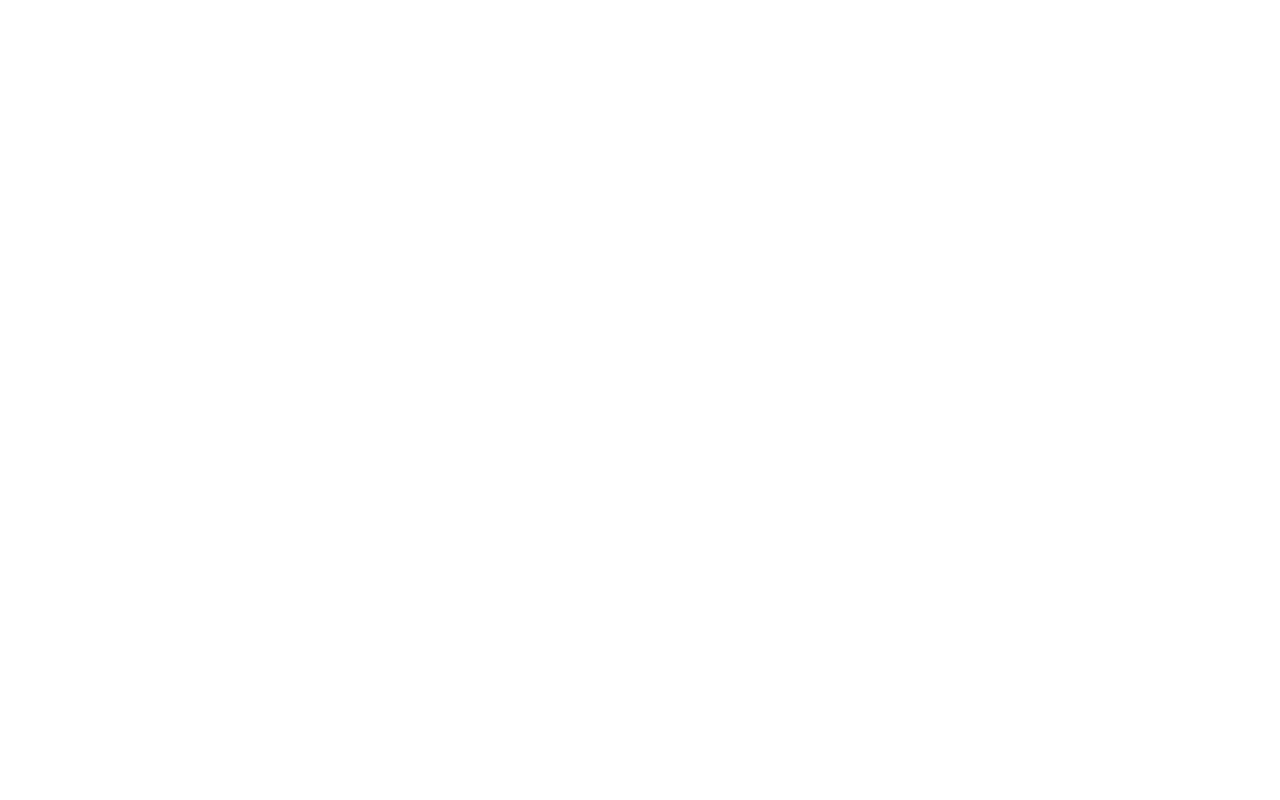
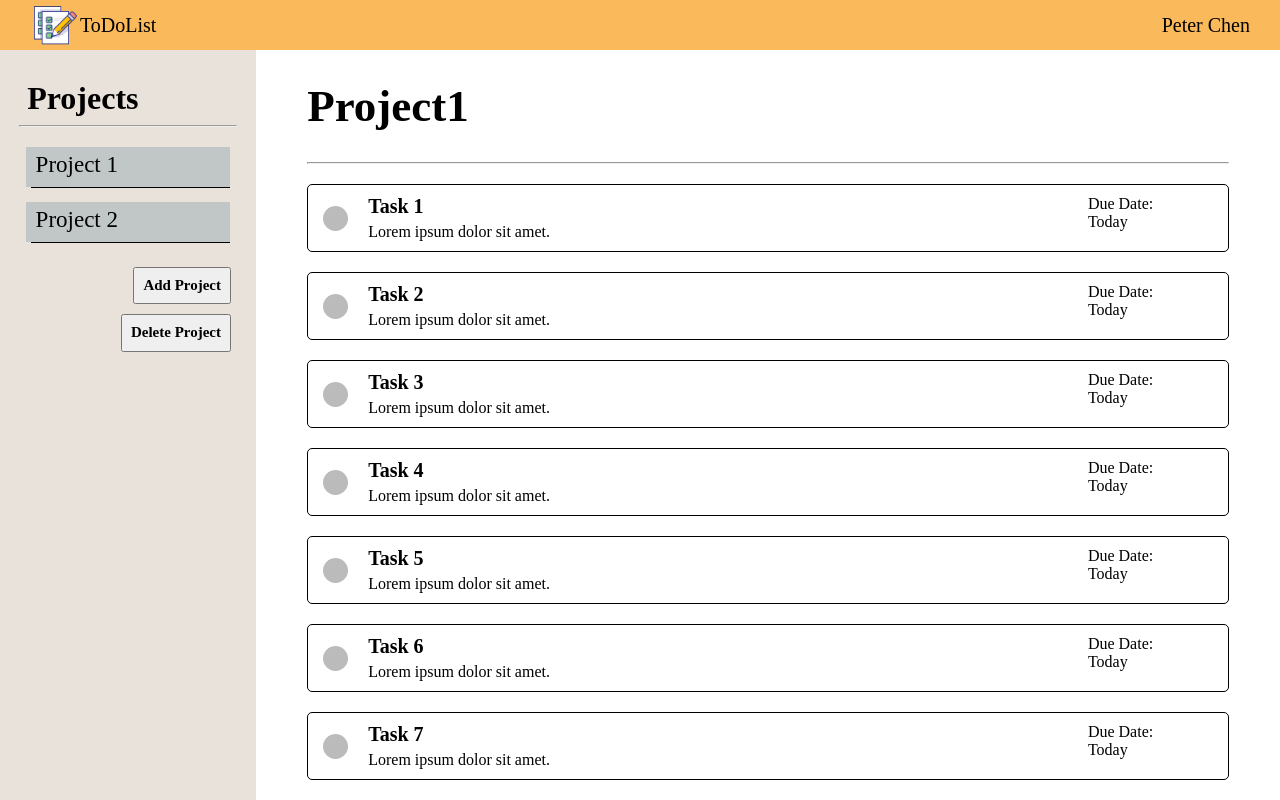
Before and after one commit to talkative-egg/ToDoList, a website built with webpack: page dist/index.html in a window 1280 px wide. Built offline with nearby package versions, Linux system fonts and the light colour scheme.

Commit message:
Inital rendering works

```diff
--- /dev/null
+++ b/src/DOM.js
@@ -0,0 +1,162 @@
+const DOM = (() => {
+
+    const content = document.querySelector("#content");
+    const mainContent = _makeDiv({id: "main-content"});
+    content.appendChild(mainContent);
+
+    function _makeText(tag, text){
+        const element = document.createElement(`${tag}`);
+        element.textContent = text;
+        return element;
+    }
+
+    function _makeDiv(attributes = {}){
+
+        const div = document.createElement("div");
+
+        if(attributes.id){
+            div.id = attributes.id;
+        }
+
+        if(attributes.class){
+            div.className = attributes.class;
+        }
+
+        if(attributes.text){
+            div.textContent = attributes.text;
+        }
+
+        return div;
+
+    }
+
+    function _makeButton(text){
+
+        const button = document.createElement("button");
+        button.textContent = text;
+
+        return button;
+
+    }
+
+    function _makeTask(taskName, taskDescription, taskDueDate){
+
+        const container = _makeDiv({class: "task"});
+
+        const finishButton = _makeDiv({class: "finish-button"});
+
+        finishButton.addEventListener("click", function(){
+
+            if(finishButton.style.backgroundImage === 'url("../images/check.png")'){
+                finishButton.style.backgroundImage = 'none';
+            }else{
+                finishButton.style.backgroundImage = 'url("../images/check.png")';
+                finishButton.style.backgroundSize = 'cover';
+            }
+
+        });
+
+        const textContainer = _makeDiv({class: "task-description"});
+
+        const title = _makeText("h2", `${taskName}`);
+        const description = _makeText("p", `${taskDescription}`);
+        textContainer.appendChild(title);
+        textContainer.appendChild(description);
+
+        const dueContainer = _makeDiv({class: "due-date"});
+
+        dueContainer.appendChild(_makeText("p", "Due Date:"));
+        dueContainer.appendChild(_makeText("p", `${taskDueDate}`));
+
+        container.appendChild(finishButton);
+        container.appendChild(textContainer);
+        container.appendChild(dueContainer);
+
+        return container;
+
+    }
+
+    const _renderProjectContainer = () => {
+
+        const container = _makeDiv({id: "project-container"});
+
+        const title = _makeText("h1", "Projects");
+        const hr = document.createElement("hr");
+
+        const projects = _makeDiv({id: "projects"});
+
+        const project1 = _makeDiv({class: "project", text: "Project 1"});
+        const project2 = _makeDiv({class: "project", text: "Project 2"});
+
+        projects.appendChild(project1);
+        projects.appendChild(project2);
+
+        const addButton = _makeButton("Add Project");
+        const deleteButton = _makeButton("Delete Project");
+
+        container.appendChild(title);
+        container.appendChild(hr);
+        container.appendChild(projects);
+        container.appendChild(addButton);
+        container.appendChild(deleteButton);
+
+        mainContent.appendChild(container);
+
+    }
+
+    const _renderTaskContainer = () => {
+
+        const container = _makeDiv({id: "task-container"});
+
+        const title = _makeText("h1", "Project1");
+        const hr = document.createElement("hr");
+
+        const tasks = _makeDiv({id: "tasks"});
+
+        tasks.appendChild(_makeTask("Task 1", "Lorem ipsum dolor sit amet.", "Today"));
+        tasks.appendChild(_makeTask("Task 2", "Lorem ipsum dolor sit amet.", "Today"));
+        tasks.appendChild(_makeTask("Task 3", "Lorem ipsum dolor sit amet.", "Today"));
+        tasks.appendChild(_makeTask("Task 4", "Lorem ipsum dolor sit amet.", "Today"));
+        tasks.appendChild(_makeTask("Task 5", "Lorem ipsum dolor sit amet.", "Today"));
+        tasks.appendChild(_makeTask("Task 6", "Lorem ipsum dolor sit amet.", "Today"));
+        tasks.appendChild(_makeTask("Task 7", "Lorem ipsum dolor sit amet.", "Today"));
+
+        container.appendChild(title);
+        container.appendChild(hr);
+        container.appendChild(tasks);
+
+        mainContent.appendChild(container);
+
+    }
+
+    const _renderNavBar = () => {
+
+        const nav = document.createElement("nav");
+
+        const leftContainer = _makeDiv();
+
+        const logo = document.createElement("img");
+        logo.setAttribute("src", "../images/icon.png");
+        logo.setAttribute("alt", "logo");
+
+        leftContainer.appendChild(logo);
+        leftContainer.appendChild(_makeText("p", "ToDoList"));
+
+        nav.appendChild(leftContainer);
+        nav.appendChild(_makeText("p", "Peter Chen"));
+
+        content.prepend(nav);
+
+    };
+
+    const renderInitialPage = () => {
+        _renderNavBar();
+        _renderProjectContainer();
+        _renderTaskContainer();
+    }
+
+    return { renderInitialPage };
+
+})();
+
+export { DOM };
--- a/src/index.js
+++ b/src/index.js
@@ -0,0 +1,3 @@
+import { DOM } from './DOM';
+
+DOM.renderInitialPage();
--- a/src/styles.css
+++ b/src/styles.css
@@ -0,0 +1,171 @@
+*{
+    box-sizing: border-box;
+}
+
+h1, h2, h3, h4, h5, h6, p{
+    margin: 0;
+}
+
+html{
+    width: 100%;
+    height: 100%;
+}
+
+body{
+    width: 100%;
+    height: 100%;
+    margin: 0;
+    padding: 0;
+    overflow: auto;
+}
+
+button,
+input,
+select,
+textarea{
+    font-family: inherit;
+    font-size: 100%;
+    line-height: 1.15;
+    margin: 0;
+}
+
+nav{
+    background-color: #FAB95B;
+    display: flex;
+    flex-direction: row;
+    justify-content: space-between;
+    padding: 0px 30px 0px 30px;
+    width: 100%;
+}
+
+nav div{
+    display: flex;
+}
+
+nav img{
+    width: 50px;
+    height: 50px;
+}
+
+nav p{
+    color: black;
+    font-size: 20px;
+    margin: auto 0px auto 0px;
+}
+
+#main-content{
+    display: flex;
+    flex-direction: row;
+    flex-wrap: nowrap;
+    width: 100vw;
+    height: calc(100vh - 50px);
+}
+
+#project-container{
+    background-color: #E8E2DB;
+    width: 20%;
+    height: cover;
+}
+
+#project-container h1{
+    text-align: left;
+    margin: 30px 0px 0px 1.7rem;
+}
+
+#project-container hr{
+    width: 85%;
+}
+
+#projects{
+    width: 80%;
+    margin: 20px auto 0px auto;
+    display: flex;
+    flex-direction: column;
+    overflow-y: auto;
+}
+
+.project{
+    width: 100%;
+    height: 40px;
+    margin-bottom: 15px;
+    padding: 5px 0px 0px 10px;
+    padding-left: 10px;
+    background-color: #c1c6c7;
+    box-shadow: 5px 1px #000000;
+    font-size: 23px;
+}
+
+.project:hover{
+    box-shadow: none;
+    cursor: pointer;
+}
+
+#project-container button{
+    font-size: 15px;
+    font-weight: bold;
+    padding: 8px;
+    float: right;
+    margin: 10px 25px 0px 0px;
+    margin-right: 25px;
+}
+
+#project-container button:hover{
+    cursor: pointer;
+}
+
+#task-container{
+    width: 80%;
+    height: cover;
+}
+
+#task-container h1{
+    font-size: 45px;
+    margin-left: 5%;
+    margin: 30px 0 30px 5%;
+}
+
+#task-container hr{
+    width: 90%;
+    margin-bottom: 20px;
+}
+
+#tasks{
+    width: 90%;
+    height: calc(100% - 140px);
+    margin: 0px auto 0px auto;
+    overflow-y: auto;
+}
+
+.task{
+    border: 1px solid #000;
+    border-radius: 5px;
+    height: auto;
+    margin-bottom: 20px;
+    padding: 10px;
+    display: flex;
+    flex-direction: row;
+}
+
+.task:hover{
+    box-shadow: 2px 1px #000000;
+    cursor: pointer;
+}
+
+.task .finish-button{
+    height: 25px;
+    width: 25px;
+    background-color: #bbb;
+    border-radius: 50%;
+    display: inline-block;
+    margin: auto 0 auto 5px;
+}
+
+.task .task-description{
+    margin-left: 20px;
+    width: 80%;
+}
+
+.task h2{
+    font-size: 20px;
+    margin-bottom: 5px;
+}
--- a/src/task.js
+++ b/src/task.js
@@ -1,9 +1,8 @@
-const Task = (taskTitle, taskDescription, taskDueDate, taskPriority) => {
+const Task = (taskTitle, taskDescription, taskDueDate) => {
 
     let title = taskTitle;
     let description = taskDescription;
     let dueDate = taskDueDate;
-    let priority = taskPriority;
     let finished = false;
 
     const setProperty = (newProperty) => {
@@ -19,9 +18,6 @@ const Task = (taskTitle, taskDescription, taskDueDate, taskPriority) => {
                     break;
                 case 'dueDate':
                     dueDate = newProperty[property];
-                    break;
-                case 'priority':
-                    priority = newProperty[priority];
                     break;
                 default:
                     break;
@@ -43,34 +39,37 @@ const Task = (taskTitle, taskDescription, taskDueDate, taskPriority) => {
 
     const getDueDate = () => dueDate;
 
-    const getPriority = () => priority;
-
     const getStatus = () => finished;
 
-    return { setProperty, setStatus, getTitle, getDescription, getDueDate, getPriority, getStatus };
+    return { setProperty, setStatus, getTitle, getDescription, getDueDate, getStatus };
 };
 
 const Project = (name) => {
 
-    const tasks = [];
+    const tasks = {};
     const projectName = name;
 
-    const addTask = (task) => {
-        tasks.push(task);
-        return tasks.length() - 1;
+    const addTask = (title, task) => {
+        tasks[title] = task;
     }
 
-    const setTaskProperty = (index, properties) => {
-        tasks[index].setProperty(properties);
+    const setTaskProperty = (title, properties) => {
+        tasks[title].setProperty(properties);
     }
 
-    const setTaskStatus = (index, status) => {
-        tasks[index].setStatus(status);
+    const setTaskStatus = (title, status) => {
+        tasks[title].setStatus(status);
+    }
+
+    const deleteTask = (title) => {
+        if(tasks[title] !== undefined){
+            delete tasks[title];
+        }
     }
 
     const getName = () => projectName;
 
-    return { addTask, setTaskProperty, setTaskStatus, getName };
+    return { addTask, setTaskProperty, setTaskStatus, deleteTask, getName };
 
 }
 
@@ -84,28 +83,41 @@ const taskManager = (() => {
         customizedProjects[projectName] = project;
     }
 
-    const addTask = (title, description, dueDate, priority, ...projects) => {
-        const task = Task(title, description, dueDate, priority);
-        defaultProject.addTask(task);
+    const addTask = (title, description, dueDate, ...projects) => {
+        const task = Task(title, description, dueDate);
+        defaultProject.addTask(title, task);
         for(let projectName in projects){
             if(customizedProjects.keys().includes(projectName)){
-                customizedProjects[projectName].addTask(task);
+                customizedProjects[projectName].addTask(title, task);
             }else{
                 addProject(projectName);
-                customizedProjects[projectName].addTask(task);
+                customizedProjects[projectName].addTask(title, task);
             }
         }
     }
 
-    const setTaskProperty = (index, properties) => {
-        defaultProject.setTaskProperty(index, properties);
+    const setTaskProperty = (title, properties) => {
+        defaultProject.setTaskProperty(title, properties);
     }
 
-    const setTaskStatus = (index, status) => {
-        defaultProject.setTaskStatus(index, status);
+    const setTaskStatus = (title, status) => {
+        defaultProject.setTaskStatus(title, status);
     }
 
-    return { addProject, addTask, setTaskProperty, setTaskStatus };
+    const deleteTask = (title) => {
+        defaultProject.deleteTask(title);
+        Object.values(customizedProjects).forEach(e => function(){
+            e.deleteTask(title);
+        });
+    }
+
+    const deleteProject = (title) => {
+        if(customizedProjects[title] !== undefined){
+            delete customizedProjects[title];
+        }
+    }
+
+    return { addProject, addTask, setTaskProperty, setTaskStatus, deleteTask, deleteProject };
 
 })();
 
```
Also changed, not shown: dist/index.html, dist/main.js, images/check.png (added), images/delete.png (added), images/icon.png (added), 2 other files.
